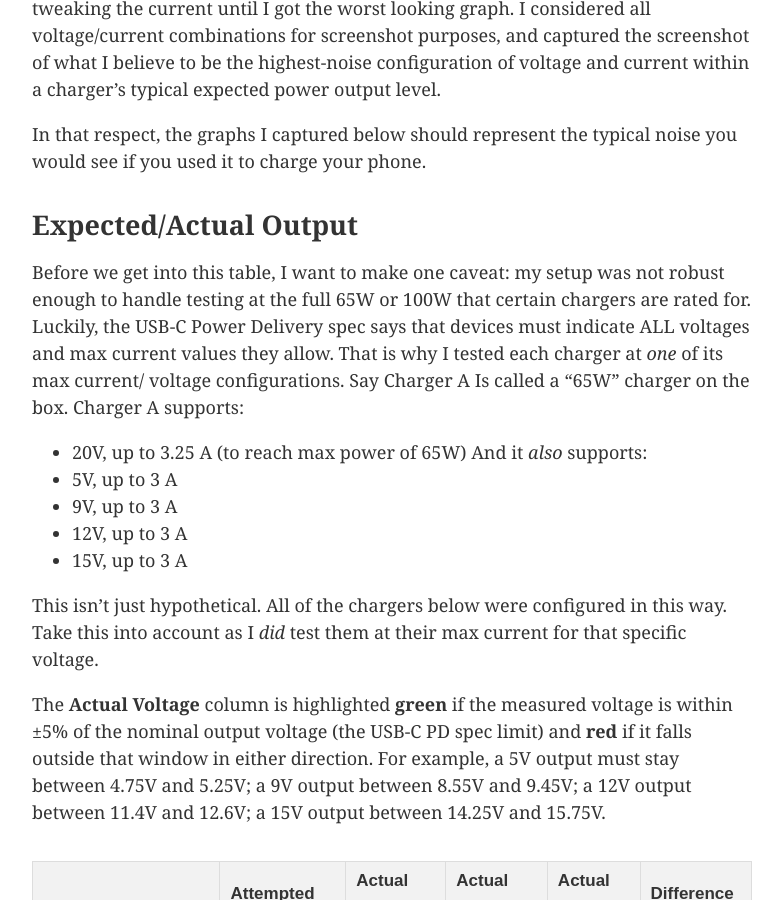
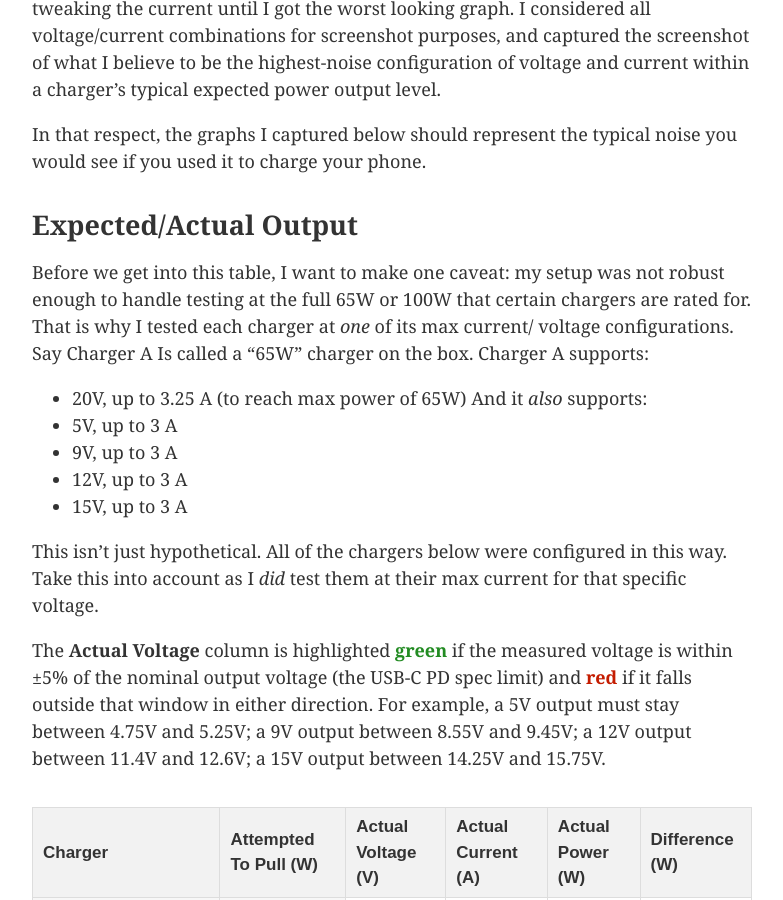
Before and after one commit to 0sps/sull1van.com, a Jekyll site: the page built from _posts/2026-01-19-a-dozen-chargers-in-the-lab.md, in a window 1280 px wide and 900 px high, scrolled down 3521 px. Shown: the whole window, without its empty margins (248-1031 px from the left). Built offline with Jekyll 4.4.1, drawn with Linux system fonts in a browser that asks for light colours.

Commit message:
Update 2026-01-19-a-dozen-chargers-in-the-lab.md

```diff
--- a/_posts/2026-01-19-a-dozen-chargers-in-the-lab.md
+++ b/_posts/2026-01-19-a-dozen-chargers-in-the-lab.md
@@ -393,7 +393,7 @@ In that respect, the graphs I captured below should represent the typical noise
 
 
 ## Expected/Actual Output
-Before we get into this table, I want to make one caveat: my setup was not robust enough to handle testing at the full 65W or 100W that certain chargers are rated for. Luckily, the USB-C Power Delivery spec says that devices must indicate ALL voltages and max current values they allow. That is why I tested each charger at *one* of its max current/ voltage configurations. Say Charger A Is called a "65W" charger on the box. Charger A supports:
+Before we get into this table, I want to make one caveat: my setup was not robust enough to handle testing at the full 65W or 100W that certain chargers are rated for. That is why I tested each charger at *one* of its max current/ voltage configurations. Say Charger A Is called a "65W" charger on the box. Charger A supports:
 - 20V, up to 3.25 A (to reach max power of 65W)
 And it *also* supports:
 - 5V, up to 3 A
@@ -404,7 +404,7 @@ And it *also* supports:
 This isn't just hypothetical. All of the chargers below were configured in this way. Take this into account as I *did* test them at their max current for that specific voltage.
 
 
-The **Actual Voltage** column is highlighted **green** if the measured voltage is within ±5% of the nominal output voltage (the USB-C PD spec limit) and **red** if it falls outside that window in either direction. For example, a 5V output must stay between 4.75V and 5.25V; a 9V output between 8.55V and 9.45V; a 12V output between 11.4V and 12.6V; a 15V output between 14.25V and 15.75V.
+The **Actual Voltage** column is highlighted <span style="color:#228B22; font-weight:700;">green</span> if the measured voltage is within ±5% of the nominal output voltage (the USB-C PD spec limit) and <span style="color:#C41C00; font-weight:700;">red</span> if it falls outside that window in either direction. For example, a 5V output must stay between 4.75V and 5.25V; a 9V output between 8.55V and 9.45V; a 12V output between 11.4V and 12.6V; a 15V output between 14.25V and 15.75V.
 
 <div class="table-wrapper">
 <table class="stats-table">
```
